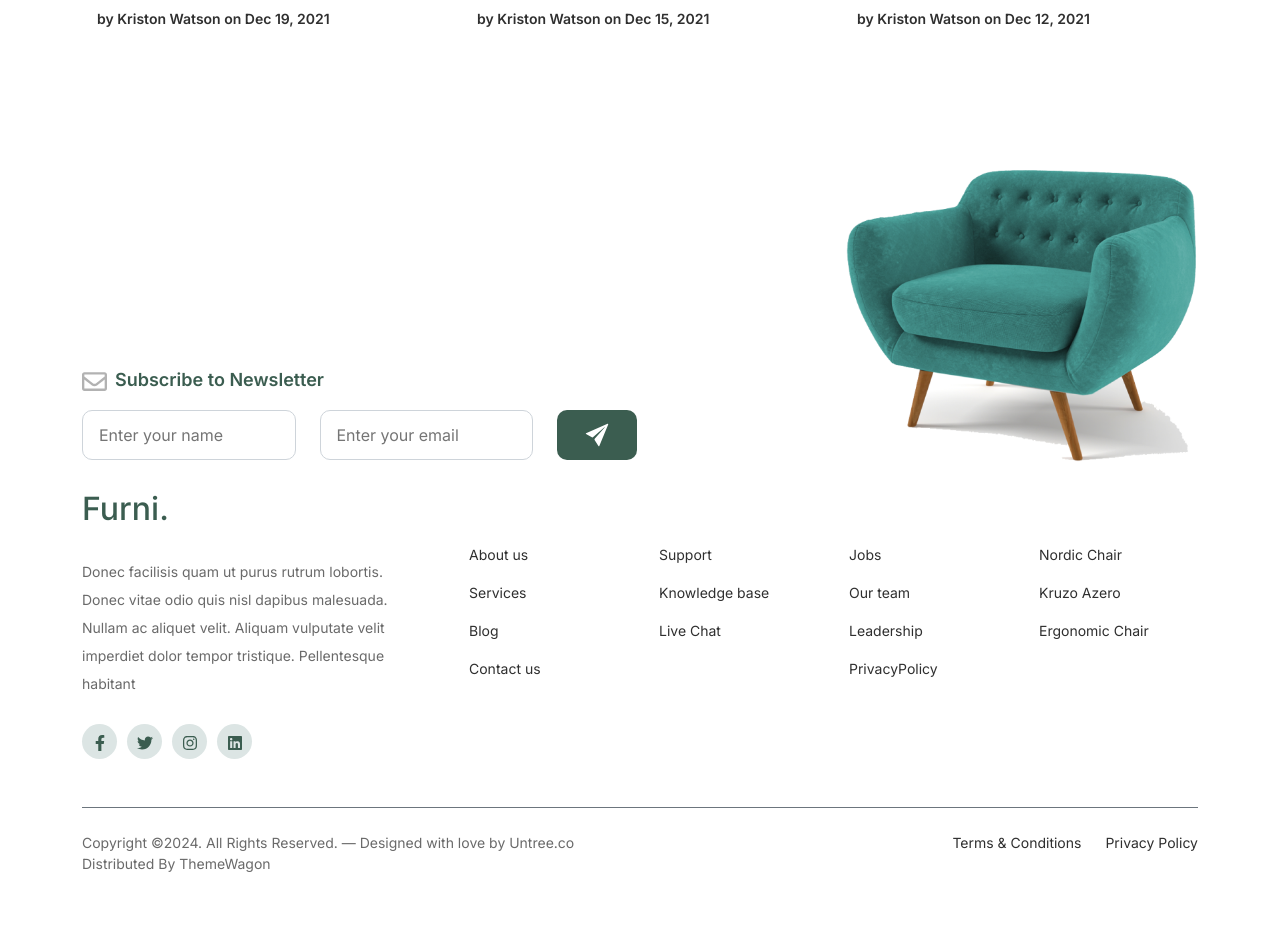
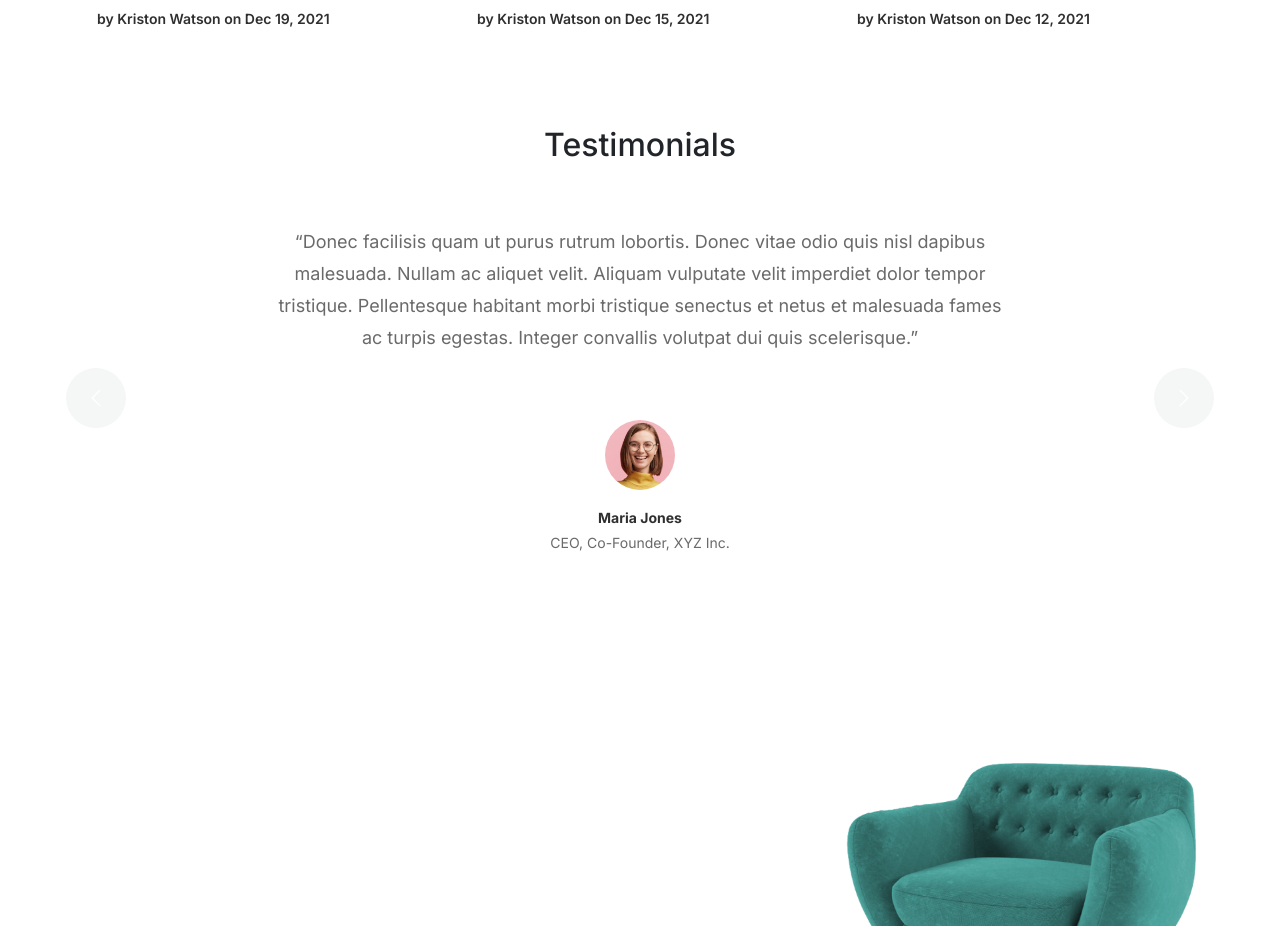
Before and after one commit to hertheyhermee/Furni, a React (Vite) app: page /blog in a window 1280 px wide. Shown: the part 1700-2626 px from the top of the page. Built offline with nearby package versions, Linux system fonts and the light colour scheme.

Commit message:
changes in components

```diff
--- a/src/components/AboutUs/index.jsx
+++ b/src/components/AboutUs/index.jsx
@@ -6,6 +6,7 @@ import Person2 from "/images/person_2.jpg";
 import Person3 from "/images/person_3.jpg";
 import Person4 from "/images/person_4.jpg";
 import WhyChooseUs from "../../WhyChooseUs";
+import Carousel from "../../Carousel";
 
 const AboutUs = () => {
   return (
@@ -70,6 +71,7 @@ const AboutUs = () => {
                   teamMore={"Learn More"}
                 />
               </div>
+              <Carousel />
             </div>
           </div>
         </div>
--- a/src/components/Blog/index.jsx
+++ b/src/components/Blog/index.jsx
@@ -4,6 +4,7 @@ import Post1 from '../../../public/images/post-1.jpg'
 import Post2 from '../../../public/images/post-2.jpg'
 import Post3 from '../../../public/images/post-3.jpg'
 import RecentBlog from "../../RecentBlog";
+import Carousel from "../../Carousel"
 
 const Blog = () => {
   return (
@@ -82,6 +83,9 @@ const Blog = () => {
                 </div>
             </div>
         </div>
+        <div className="my-5">
+        <Carousel />
+        </div>
       </div>
     </div>
   );
--- a/src/components/Services/index.jsx
+++ b/src/components/Services/index.jsx
@@ -6,6 +6,7 @@ import { FiShoppingBag } from "react-icons/fi";
 import { HiOutlineSupport } from "react-icons/hi";
 import { AiOutlineRetweet } from "react-icons/ai";
 import CraftedWithExcellentMaterial from "../../Crafted";
+import Carousel from "../../Carousel"
 
 const Services = () => {
   return (
@@ -98,6 +99,7 @@ const Services = () => {
             </div>
           </div>
         </div>
+        <Carousel/>
       </div>
     </div>
   );
```
